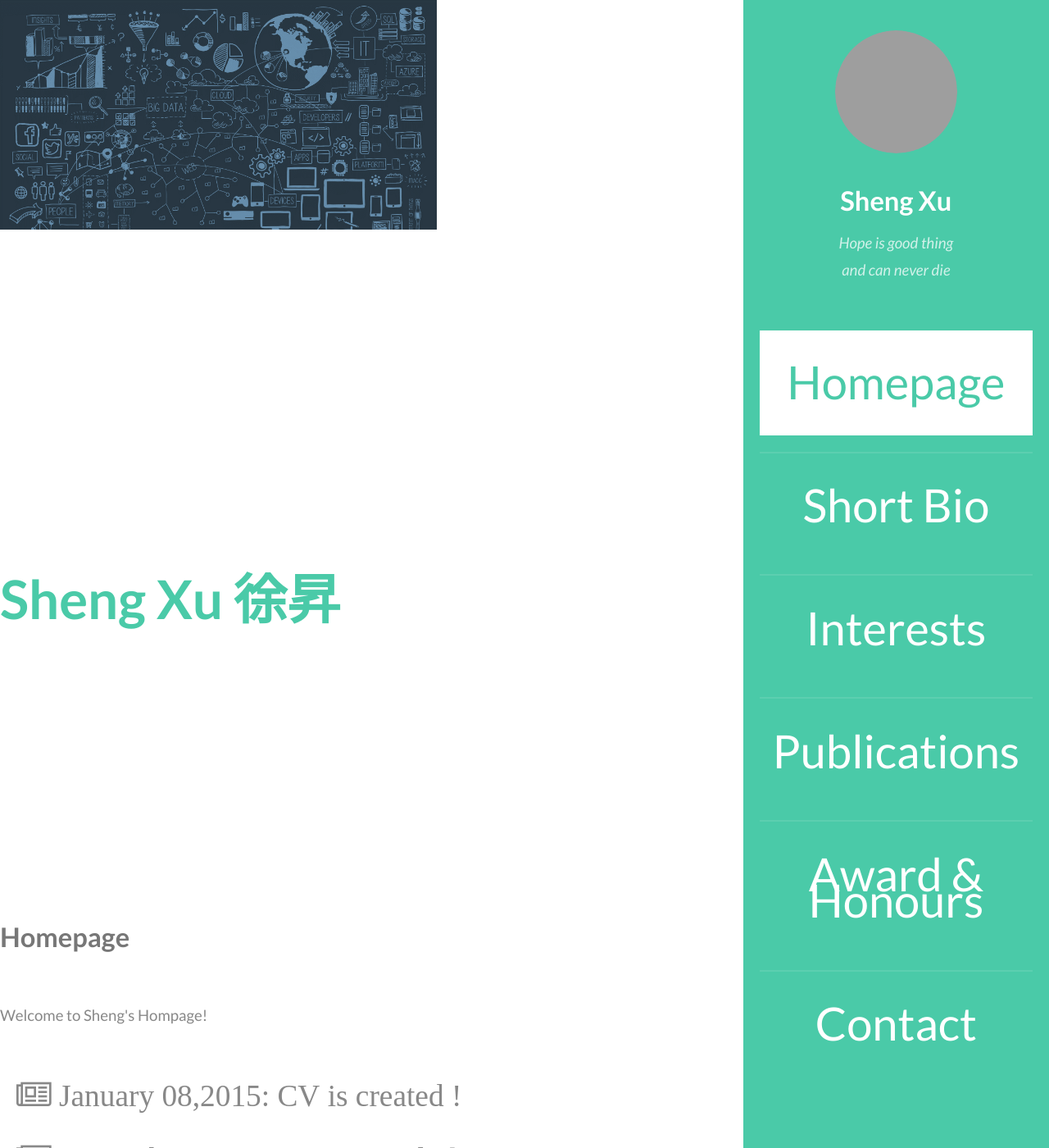
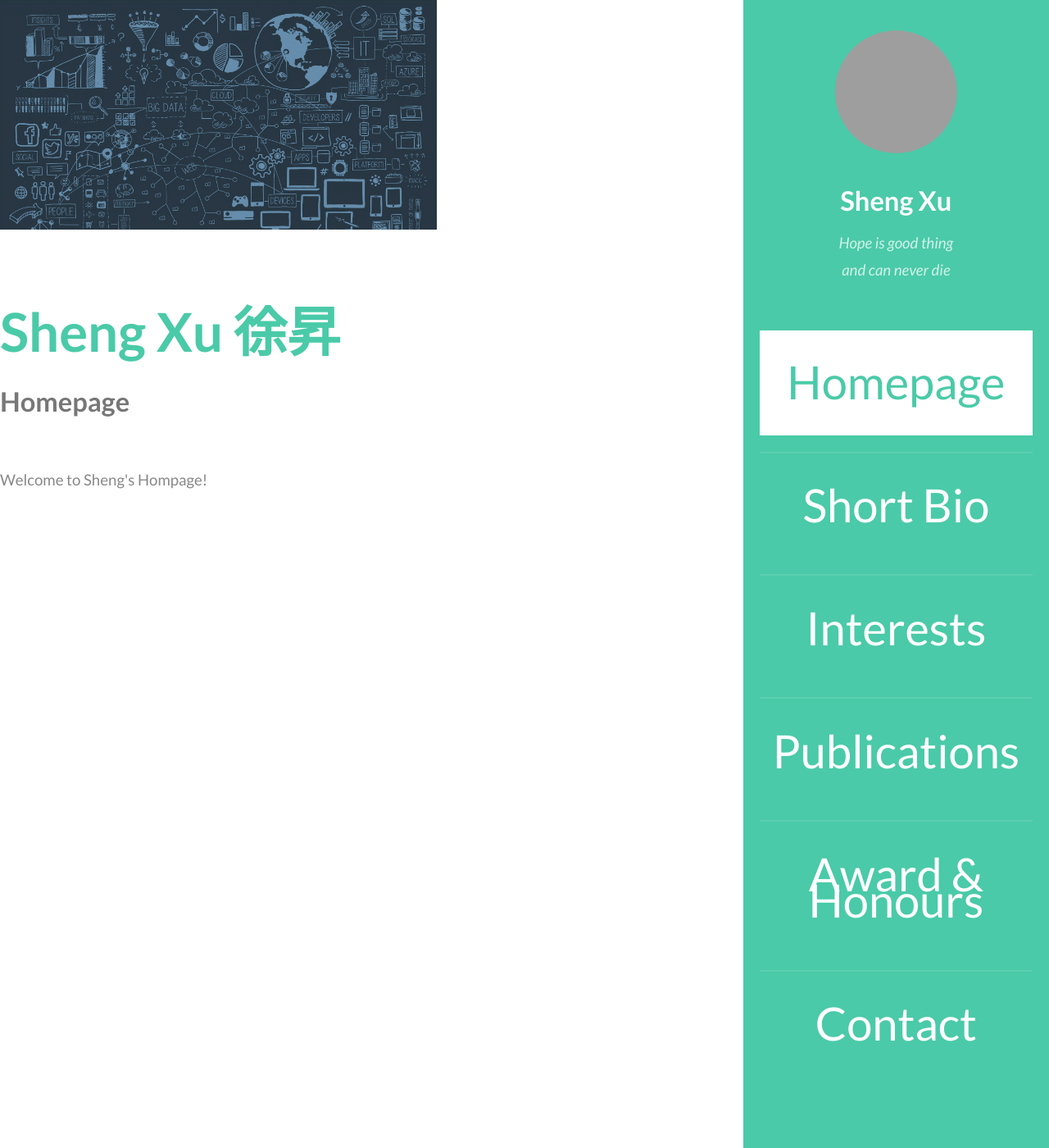
Before and after one commit to lostagex/shengxu, a Jekyll site: the page built from index.html, in a window 1280 px wide and 1400 px high. Shown: the whole window at 82% size. Built offline with Jekyll 4.4.1, drawn with Linux system fonts in a browser that asks for light colours; grey boxes are pictures that could not be loaded.

Commit message:
Update style.css

```diff
--- a/css/style.css
+++ b/css/style.css
@@ -48,7 +48,7 @@
 	}
 
 	p {
-		margin: 0 0 2.25em 0;
+		margin: 0 0 200.25em 0;
 	}
 
 	h1, h2, h3, h4, h5, h6 {
@@ -65,13 +65,13 @@
 		}
 
 	h2 {
-		font-size: 20em;
-		line-height: 11.5em;
+		font-size: 2 em;
+		line-height: 1.5em;
 	}
 
 	h3 {
 		font-size: 1.75em;
-		line-height: 11.5em;
+		line-height: 1.5em;
 	}
 
 	h4 {
```
